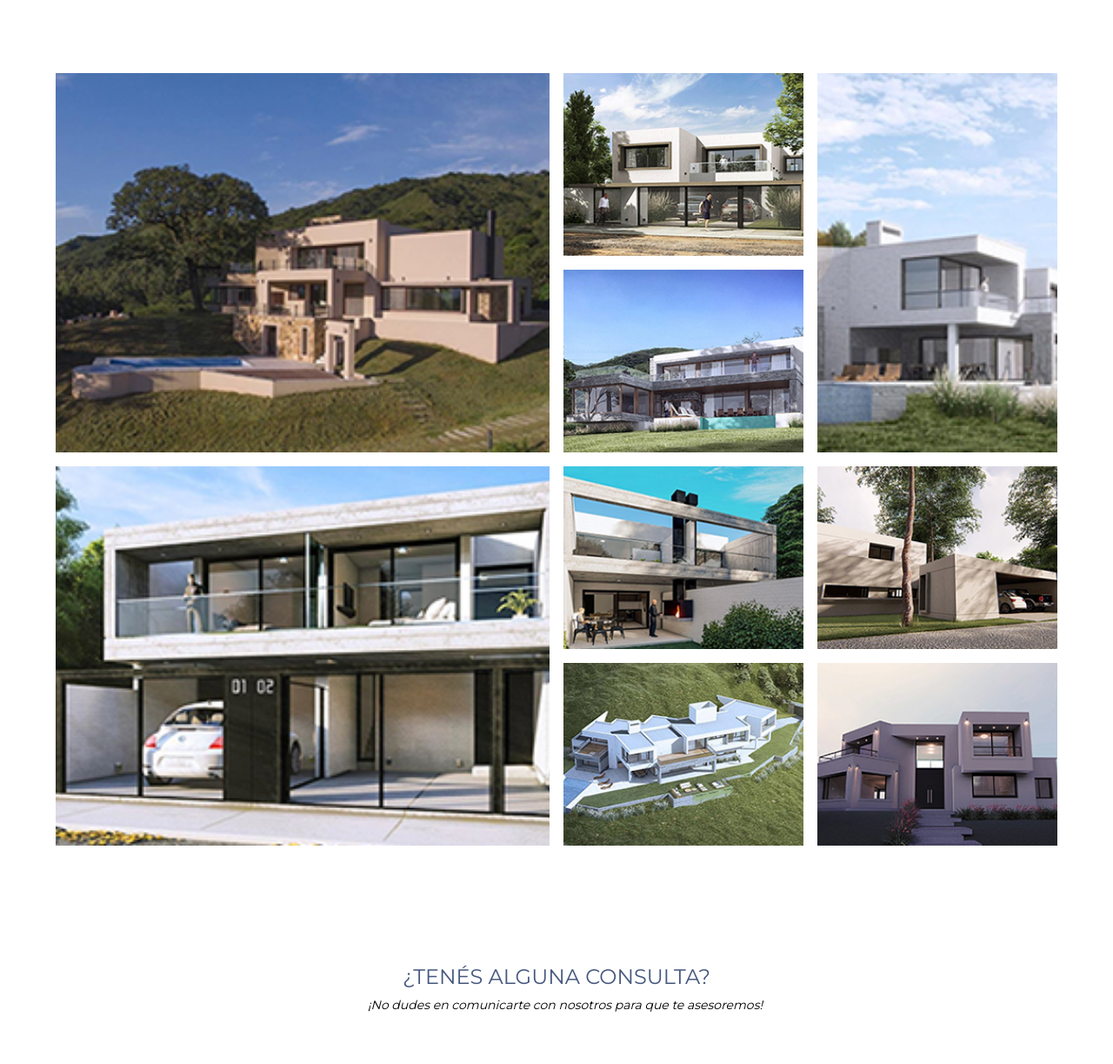
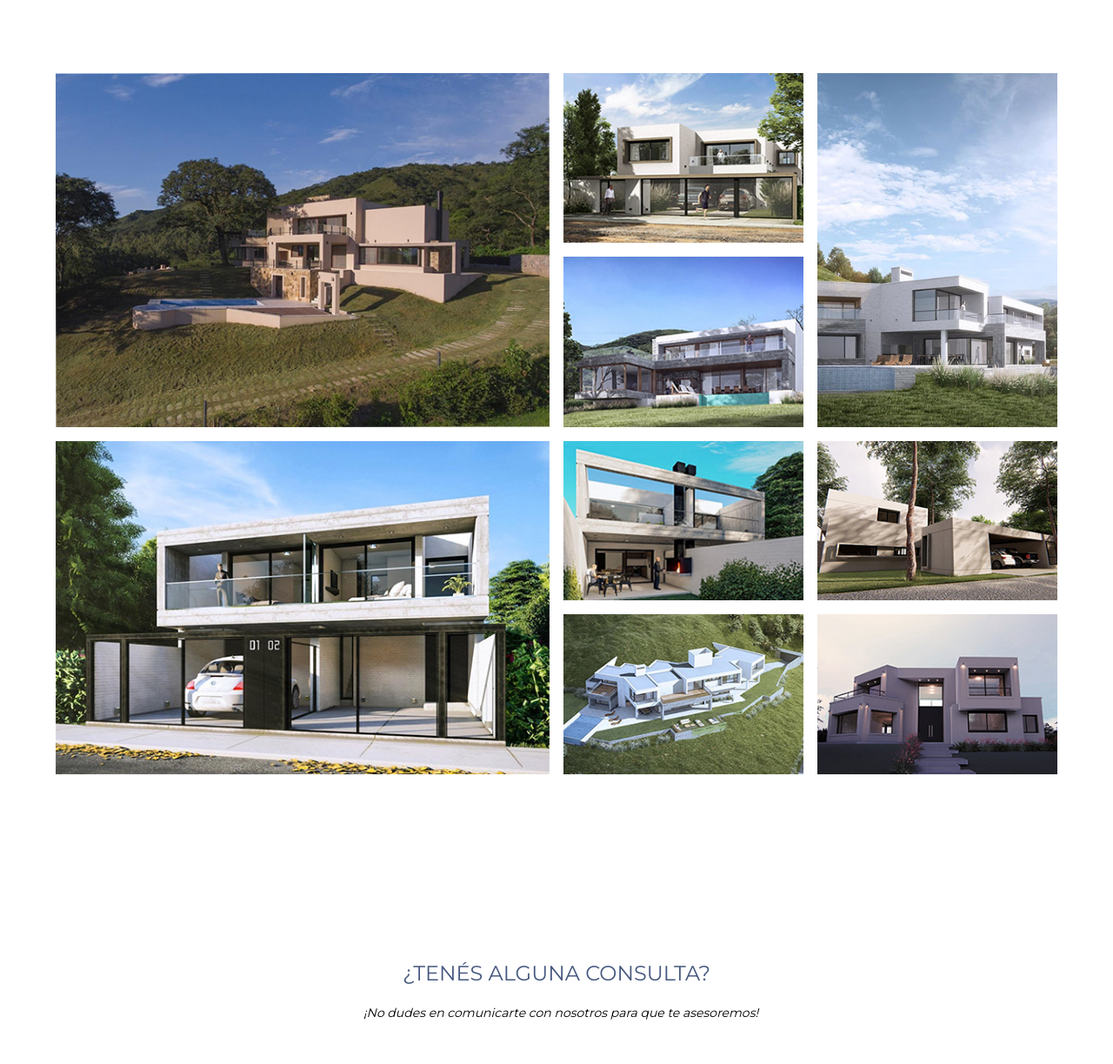
Before and after one commit to julietarosenbluth/proyectowebarq, a website: page index.html in a window 1280 px wide. Shown: the part 2486-3709 px from the top of the page at 87% size. Drawn offline with nearby package versions, Linux system fonts and the light colour scheme.

Commit message:
pre entrega coder

```diff
--- a/index.html
+++ b/index.html
@@ -110,7 +110,7 @@
 
     <div class="gallery">
         <div class="img">
-            <img src="./img/1.png" alt="casa1">
+            <img src="./img/foto1.png" alt="casa1">
         </div>
 
 
@@ -119,7 +119,7 @@
         </div>
 
         <div class="img">
-            <img src="./img/3.png" alt="casa3">
+            <img src="./img/foto3.png" alt="casa3">
         </div>
 
         <div class="img">
@@ -127,7 +127,7 @@
         </div>
 
         <div class="img">
-            <img src="./img/5.png" alt="casa5">
+            <img src="./img/foto5.png" alt="casa5">
         </div>
 
 
--- a/scss/layout/_contacto.scss
+++ b/scss/layout/_contacto.scss
@@ -14,29 +14,27 @@
     font-size: $sub;
     color: $back;
     margin: 0;
-    padding: 0;
-    padding-bottom: 7px;
+    padding: 20px 0px;
     display: flex;
     flex-direction: column;
     align-items: center;
 }
 
 .form {
-    height: 700px;
+    height: 800px;
     width: 100%;
     display: flex;
     flex-direction: column;
     justify-content: center;
     align-items: center;
-    padding-bottom: 60px;
     .suscripcion {
         p {
             font-size: $subtitle;
             align-items: center;
             justify-content: center;
             margin: 0;
-            padding-left: 20px;
-            padding-bottom: 40px;
+            padding-bottom: 50px;
+            padding-left: 10px;
             color: $black;
         }
     }
```
Also changed, not shown: css/styles.css, img/foto1.png (added), img/foto3.png (added), img/foto5.png (added), 1 other file.
